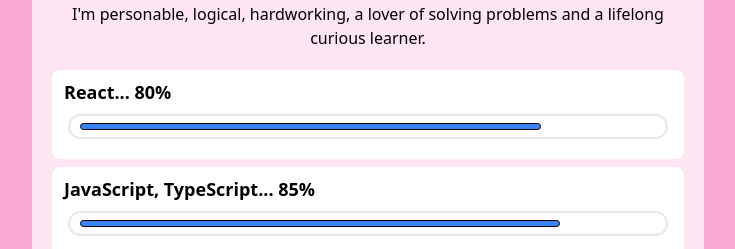
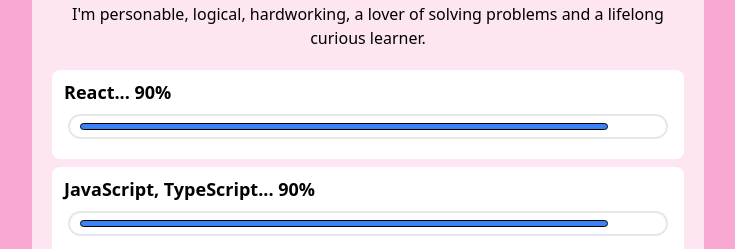
Before and after one commit to Wewe34/cassandra-portfolio, a React (Create React App) app: page / in a window 1280 px wide. Shown: the part 759-1008 px from the top of the page, without its empty margins (272-1007 px from the left). Built offline with nearby package versions, Linux system fonts and the light colour scheme.

Commit message:
update skill level

```diff
--- a/src/components/Skills/Skills.tsx
+++ b/src/components/Skills/Skills.tsx
@@ -11,16 +11,16 @@
                                 and a lifelong curious learner.
                 </p>
                 <div className="pb-3 mb-2 bg-white rounded-lg">
-                    <p className="text-left pl-3 pt-2 text-lg font-bold text-black">React... 80%</p>
+                    <p className="text-left pl-3 pt-2 text-lg font-bold text-black">React... 90%</p>
                     <div className="bar bg-white border-2 mx-4 my-2">
-                        <div className="w-4/5 bg-blue-500"></div>
+                        <div className="w-11/12 bg-blue-500"></div>
                     </div>
                 </div>
 
                 <div className="pb-3 mb-2 bg-white rounded-lg">
-                    <p className="text-left pl-3 pt-2 text-lg font-bold text-black">JavaScript, TypeScript... 85%</p>
+                    <p className="text-left pl-3 pt-2 text-lg font-bold text-black">JavaScript, TypeScript... 90%</p>
                     <div className="bar bg-white border-2 mx-4 my-2">
-                        <div className="w-5/6 bg-blue-500"></div>
+                        <div className="w-11/12 bg-blue-500"></div>
                     </div>
                 </div>
 
```
Also changed, not shown: 1 other file (tests, documents, lock files or other folders).
